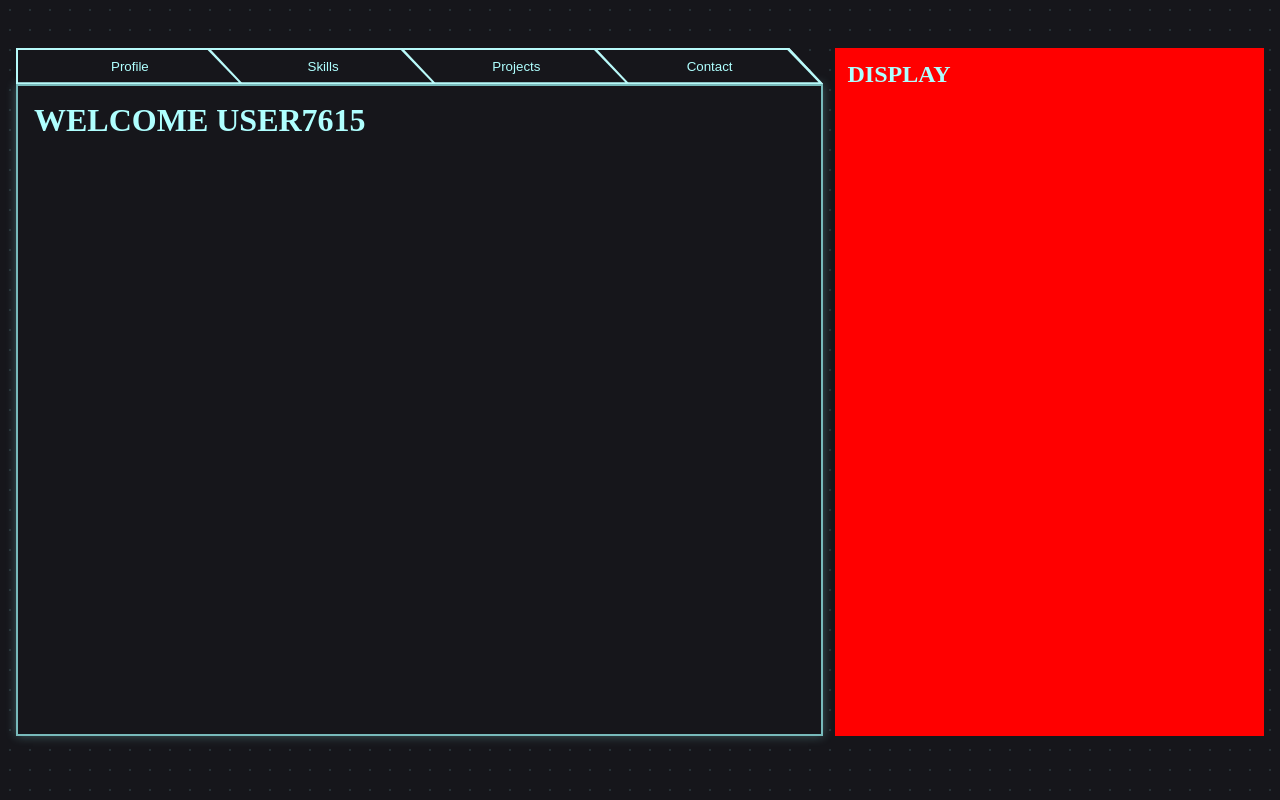
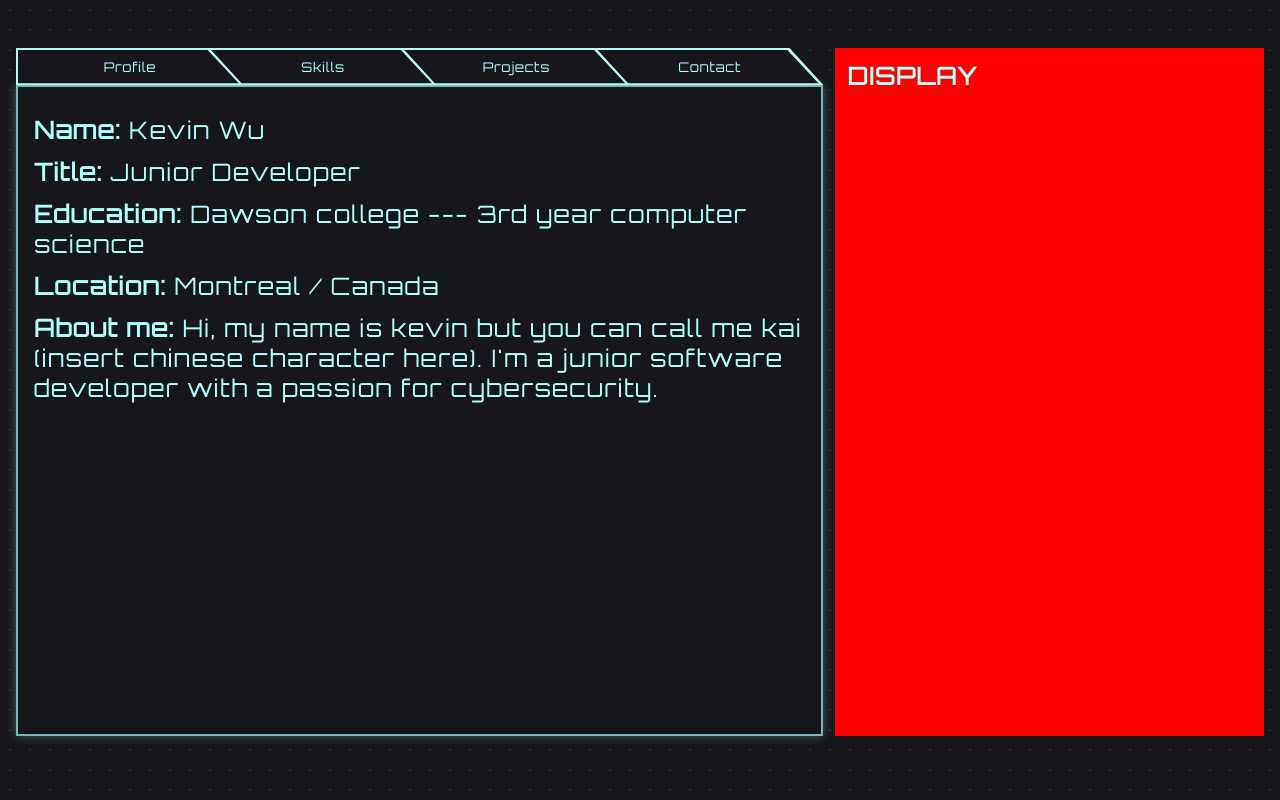
Before and after one commit to ToasterBuilder/Portfolio, a plain HTML site: page index.html in a window 1280 px wide. Drawn offline with Linux system fonts and the light colour scheme.

Commit message:
Add font and profile

```diff
--- a/index.css
+++ b/index.css
@@ -10,6 +10,8 @@ body, html {
   --color-black: #16161b;
   color: #AFFFFF;
 
+  font-family: 'Orbitron';
+  letter-spacing: 0.05em;
   box-sizing: border-box;
 }
 
@@ -139,3 +141,16 @@ h1, h2{
     calc(100% - 5px) calc(100% - 2px),
     2px calc(100% - 2px));
 }
+
+/* Profile section */
+.profile {
+  list-style-type: none;
+  padding: 0;
+  margin: 0
+}
+
+.profile li {
+  margin: 0.5em 0;
+
+  font-size: 1.5em;
+}
--- a/index.html
+++ b/index.html
@@ -4,6 +4,11 @@
   <meta charset="UTF-8">
   <meta name="viewport" content="width=device-width, initial-scale=1.0">
   <title>Wukai Portfolio</title>
+
+  <link rel="preconnect" href="https://fonts.googleapis.com">
+  <link rel="preconnect" href="https://fonts.gstatic.com" crossorigin>
+  <link href="https://fonts.googleapis.com/css2?family=Orbitron&display=swap" rel="stylesheet">
+
   <link rel="stylesheet" href="index.css">
 </head>
 <body>
@@ -16,7 +21,14 @@
         <button class="button" onclick="">Contact</button>
       </div>
       <div class="content-box">
-        <h1>WELCOME USER7615</h1>
+        <ul class="profile">
+          <li><strong>Name:</strong> Kevin Wu</li>
+          <li><strong>Title:</strong> Junior Developer</li>
+          <li><strong>Education:</strong> Dawson college --- 3rd year computer science</li>
+          <li><strong>Location:</strong> Montreal / Canada</li>
+          <li><strong>About me:</strong> Hi, my name is kevin but you can call me kai
+            (insert chinese character here). I'm a junior software developer with a passion for cybersecurity. </li>
+        </ul>
       </div>
     </div>
     <div class="display-box">
```
